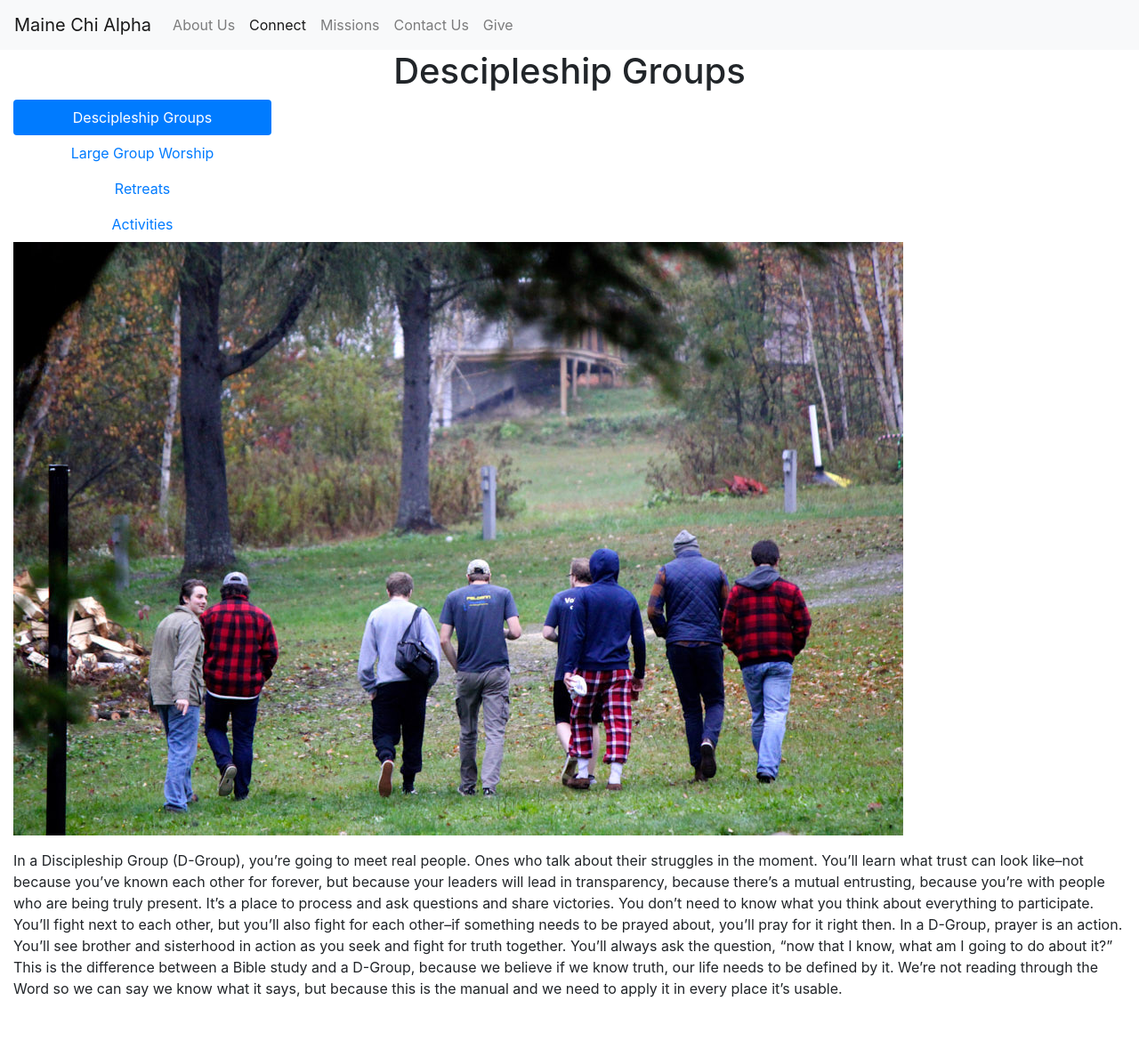
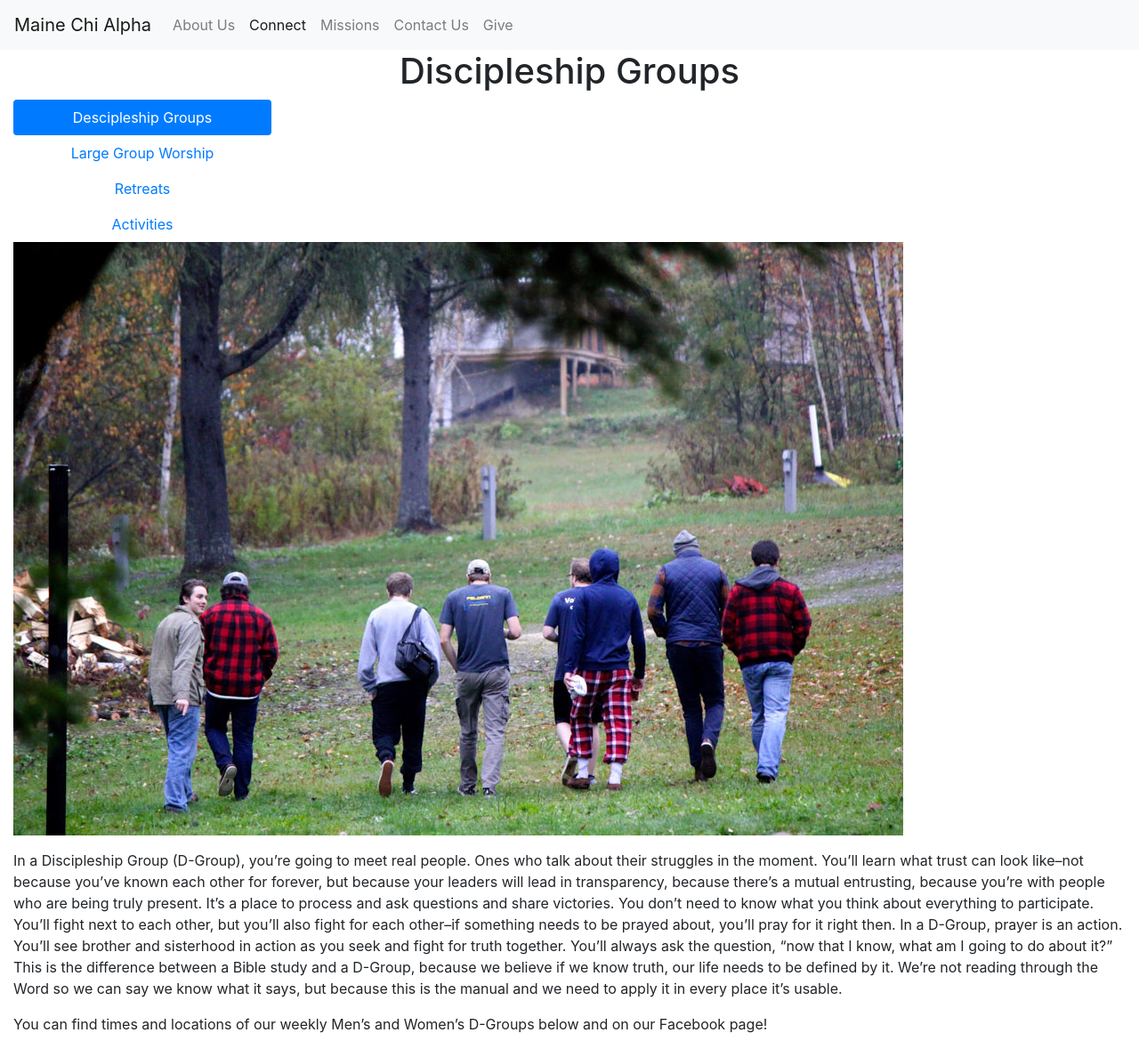
Before and after one commit to mainechialpha/mainechialpha.github.io, a Jekyll site: the page built from groups.md, in a window 1280 px wide. Shown: the whole page at 89% size. Built offline with Jekyll 4.4.1, drawn with Linux system fonts in a browser that asks for light colours; before the commit the page ends 1139 px from its top, so only the background shows below that.

Commit message:
Update groups.md

```diff
--- a/groups.md
+++ b/groups.md
@@ -1,9 +1,11 @@
 ---
 layout: connect
-title: Descipleship Groups
+title: Discipleship Groups
 permalink: /groups/
 ---
 
-![Descipleship Groups]({{ site.url }}/images/d-group.jpg)
+![Discipleship Groups]({{ site.url }}/images/d-group.jpg)
 
 In a Discipleship Group (D-Group), you're going to meet real people. Ones who talk about their struggles in the moment. You'll learn what trust can look like--not because you've known each other for forever, but because your leaders will lead in transparency, because there's a mutual entrusting, because you're with people who are being truly present. It's a place to process and ask questions and share victories. You don't need to know what you think about everything to participate. You'll fight next to each other, but you'll also fight for each other--if something needs to be prayed about, you'll pray for it right then. In a D-Group, prayer is an action. You'll see brother and sisterhood in action as you seek and fight for truth together. You'll always ask the question, "now that I know, what am I going to do about it?" This is the difference between a Bible study and a D-Group, because we believe if we know truth, our life needs to be defined by it. We're not reading through the Word so we can say we know what it says, but because this is the manual and we need to apply it in every place it's usable.
+
+You can find times and locations of our weekly Men's and Women's D-Groups below and on our Facebook page!
```
